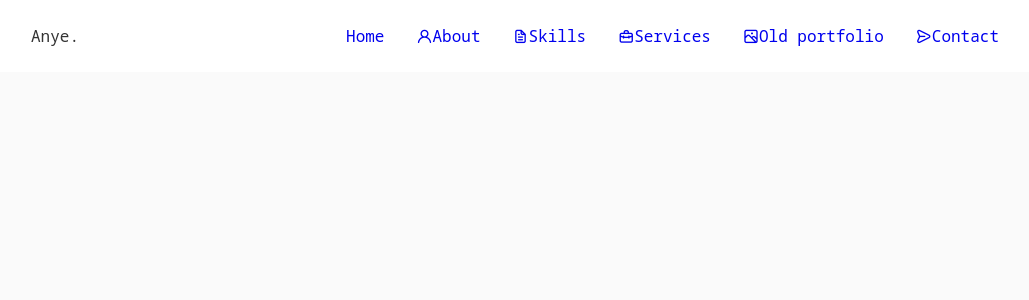
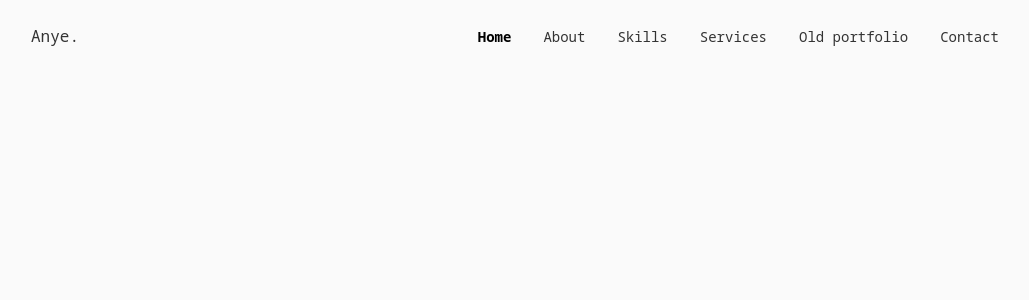
Before and after one commit to anyemedola/anye-portfolio-v2, a React (Create React App) app: page / in a window 1280 px wide. Shown: the top 300 px of the page, without its empty margins (125-1154 px from the left). Built offline with nearby package versions, Linux system fonts and the light colour scheme.

Commit message:
header update

```diff
--- a/src/components/header.css
+++ b/src/components/header.css
@@ -4,7 +4,7 @@
   top: 0;
   left: 0;
   z-index: var(--z-fixed);
-  background-color: var(--container-color);
+  background-color: var(--body-color);
 }
 
 .nav {
@@ -26,7 +26,24 @@
   column-gap: 2rem;
 }
 
+.nav_link {
+    display: flex;
+    flex-direction: column;
+    align-items: center;
+    font-size: var(--small-font-size);
+    color: var(--title-color);
+    font-weight: var(--font-medium);
+    transition: .3s;
+}
+
+.nav_icon,
 .nav_close,
 .nav_toggle {
   display: none;
 }
+
+.active_link,
+.nav_link:hover {
+    color: var(--title-color-dark);
+    font-weight: var(--font-semi-bold);
+}
--- a/src/components/header.jsx
+++ b/src/components/header.jsx
@@ -12,8 +12,8 @@
         <div className="nav_menu">
           <ul className="nav_list grid">
             <li className="nav_item">
-              <a href="#home" className="nav_link">
-                <i className="uil uil-state nav_icon"></i>
+              <a href="#home" className="nav_link active_link">
+                <i className="uil uil-estate nav_icon"></i>
                 Home
               </a>
             </li>
```
